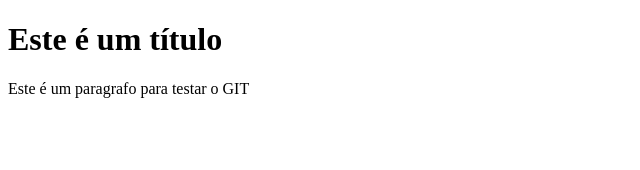
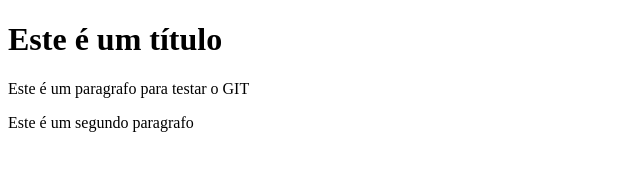
Before and after one commit to fabianomusica/gitNaPratica, a plain HTML site: page index.html in a window 1280 px wide. Shown: the whole page, without its empty margins (0-640 px from the left). Drawn offline with Linux system fonts and the light colour scheme.

Commit message:
Inserção do segundo parágrafo

```diff
--- a/index.html
+++ b/index.html
@@ -8,5 +8,6 @@
 <body>
     <h1>Este é um título</h1>
     <p>Este é um paragrafo para testar o GIT</p>
+    <p>Este é um segundo paragrafo</p>
 </body>
 </html>
```
